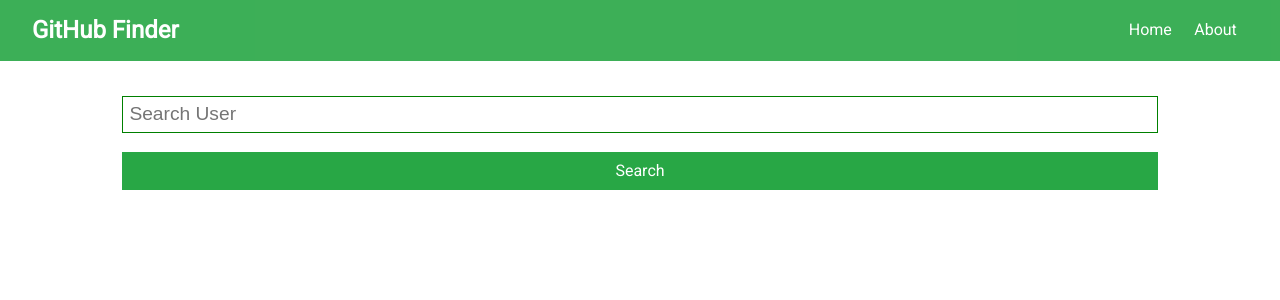
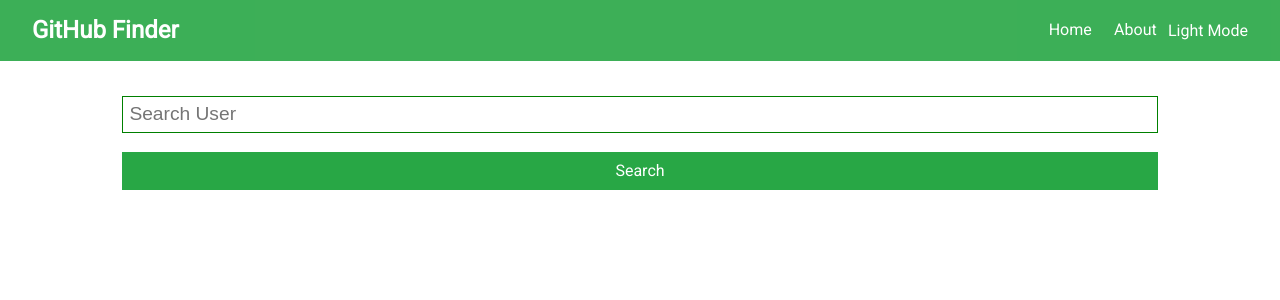
Before and after one commit to Bquyen0508/Midterm3, a React (Vite) app in the folder midterm3/: page / in a window 1280 px wide. Shown: the top 300 px of the page. Built offline with nearby package versions, Linux system fonts and the light colour scheme.

Commit message:
finish dark mode

```diff
--- a/midterm3/src/App.jsx
+++ b/midterm3/src/App.jsx
@@ -3,9 +3,15 @@
 import "./App.css";
 import Home from "./components/layouts/Home";
 import Navbar from "./components/layouts/Navbar";
+import { ThemeMode } from "./ThemeMode";
+import { useContext } from "react";
 const App = () => {
+  const { darkMode } = useContext(ThemeMode);
   return (
-    <div className="App">
+    <div
+      className={`App ${darkMode ? "bg-dark" : ""}`}
+      style={{ minHeight: "100vh" }}
+    >
       <Router>
         <Navbar />
         <Home />
--- /dev/null
+++ b/midterm3/src/ThemeMode.jsx
@@ -0,0 +1,11 @@
+import { createContext, useState } from "react";
+
+export const ThemeMode = createContext(false);
+export function ThemeProvider({ children }) {
+  const [darkMode, setDarkMode] = useState(false);
+  return (
+    <ThemeMode.Provider value={{ darkMode, setDarkMode }}>
+      {children}
+    </ThemeMode.Provider>
+  );
+}
--- a/midterm3/src/components/layouts/Navbar.jsx
+++ b/midterm3/src/components/layouts/Navbar.jsx
@@ -1,17 +1,31 @@
 import { Link } from "react-router-dom";
+import { ThemeMode } from "../../ThemeMode";
+import { useContext , useState} from "react";
+const Navbar = () => {
+  const { darkMode, setDarkMode } = useContext(ThemeMode);
+  const [content, setContent] = useState("Light Mode");
 
-const Navbar = () => {
+  const handleCheckboxChange = () => {
+    setDarkMode(!darkMode);
+    setContent(!darkMode ? "Light Mode" : "Dark Mode");
+  };
+
   return (
     <nav className="navbar bg-success">
       <h1>
         <i className="fab fa-github" /> GitHub Finder
       </h1>
+      <div style={{ display: "flex", alignItems: "center" }}>
         <ul>
           <li>
             <Link to="/">Home</Link>
             <Link to="/about">About</Link>
           </li>
         </ul>
+        <label htmlFor="checkbox" onClick={handleCheckboxChange}>
+          {content}{" "}
+        </label>
+      </div>
     </nav>
   );
 };
--- a/midterm3/src/components/repos/RepoItem.jsx
+++ b/midterm3/src/components/repos/RepoItem.jsx
@@ -1,11 +1,15 @@
 import { Link } from "react-router-dom/cjs/react-router-dom.min";
+import { useContext } from "react";
+import { ThemeMode } from "../../ThemeMode";
 
 const RepoItem = (props) => {
   const { name, owner, html_url } = props.repo;
+  const { darkMode } = useContext(ThemeMode);
+
   return (
     <div className="card text-center">
       <strong>{name}</strong>
-      <div style={{display: "flex", justifyContent: "center"}}>
+      <div style={{ display: "flex", justifyContent: "center" }}>
         <img
           src={owner.avatar_url}
           alt=""
@@ -16,7 +20,7 @@
       <div>
         <a
           href={html_url}
-          className="btn btn-dark btn-sm my-1"
+          className={`btn ${darkMode ? "" : "btn-dark"}btn-sm my-1`}
           target="_blank"
           rel="noopener noreferrer"
         >
--- a/midterm3/src/components/users/User.jsx
+++ b/midterm3/src/components/users/User.jsx
@@ -1,15 +1,16 @@
 // User.js
 import axios from "axios";
-import { Fragment, useEffect, useState } from "react";
+import { Fragment, useEffect, useState, useContext } from "react";
 import { Link, useHistory, useParams } from "react-router-dom/cjs/react-router-dom.min";
 import Repos from "../repos/Repos";
 import { getUser, getUserRepos } from "../../api";
+import { ThemeMode } from "../../ThemeMode";
 const User = () => {
   const { id } = useParams();
   const [user, setUser] = useState({});
   const [repos, setRepos] = useState([]);
-
   const history = useHistory();
+  const { darkMode } = useContext(ThemeMode);
 
    useEffect(() => {
     const fetchUser = async () => {
@@ -119,7 +120,9 @@
         <div className="badge badge-primary">Followers: {followers}</div>
         <div className="badge badge-success">Following: {following}</div>
         <div className="badge badge-light">Repository: {public_repos}</div>
-        <div className="badge badge-dark">Gist: {public_gists}</div>
+        <div className={`btn my-1 ${darkMode ? "" : "btn-dark"}`}>
+          Gist: {public_gists}
+        </div>
       </div>
       <h2>User's Repos</h2>
       <Repos repos={repos} />
--- a/midterm3/src/components/users/UserItem.jsx
+++ b/midterm3/src/components/users/UserItem.jsx
@@ -1,6 +1,10 @@
 import { Link } from "react-router-dom/cjs/react-router-dom.min";
+import { useContext } from "react";
+import { ThemeMode } from "../../ThemeMode";
 const UserItem = (props) => {
   const { login, avatar_url } = props.user;
+  const { darkMode } = useContext(ThemeMode);
+
   return (
     <div className="card text-center">
       <img
@@ -11,7 +15,10 @@
       />
       <h3>{login}</h3>
       <div>
-        <Link to={`/user/${login}`} className="btn btn-dark btn-sm my-1">
+        <Link
+          to={`/user/${login}`}
+          className={`btn  btn-sm my-1 ${darkMode ? "" : "btn-dark"}}`}
+        >
           More
         </Link>
       </div>
--- a/midterm3/src/main.jsx
+++ b/midterm3/src/main.jsx
@@ -1,7 +1,10 @@
 import React from 'react'
 import ReactDOM from 'react-dom/client'
 import App from './App.jsx'
+import { ThemeProvider } from './ThemeMode.jsx'
 
 ReactDOM.createRoot(document.getElementById('root')).render(
+    <ThemeProvider>
     <App />
+    </ThemeProvider>
 )
```
Lines whose indentation alone changed are shown as unchanged.
